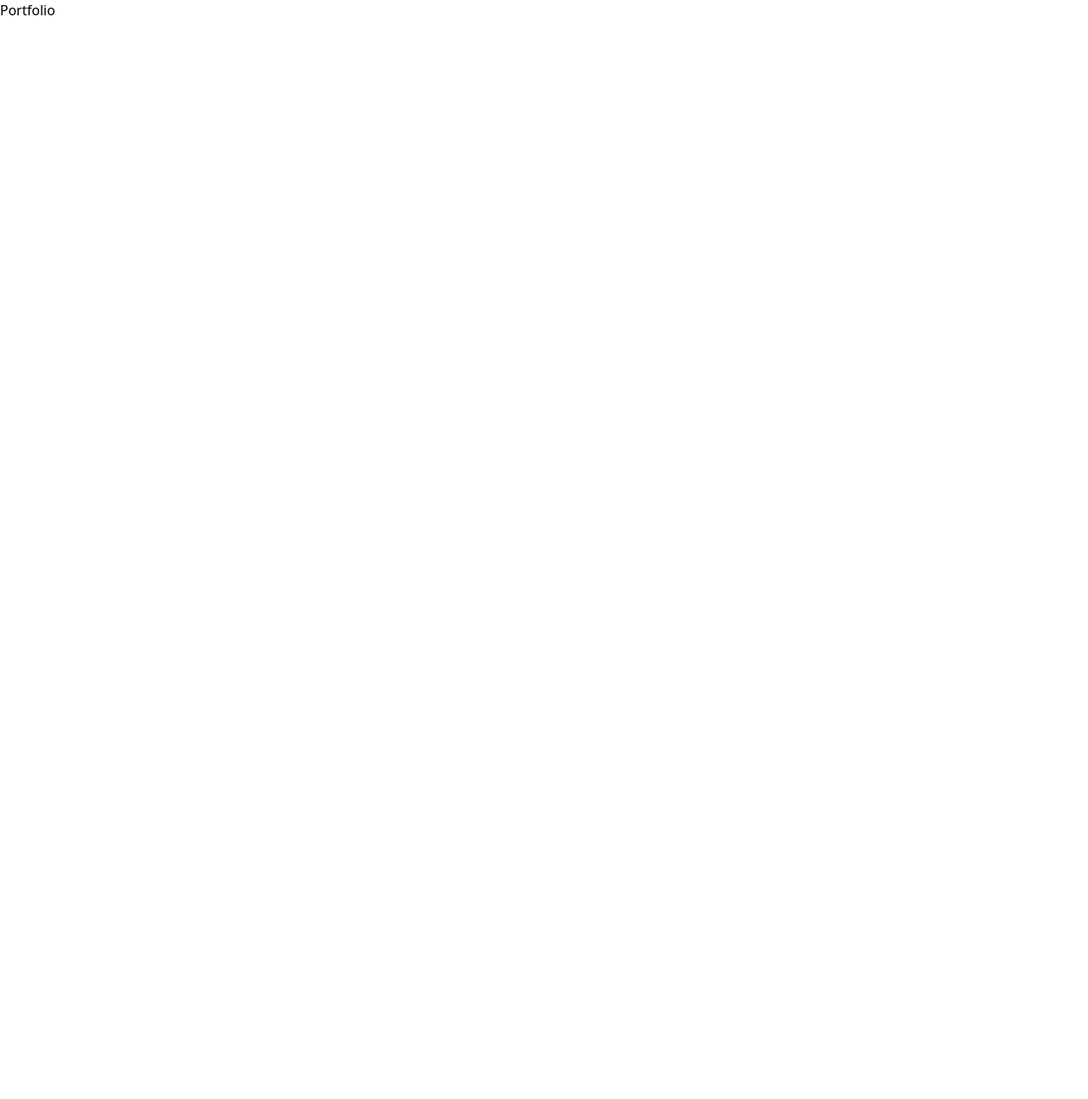
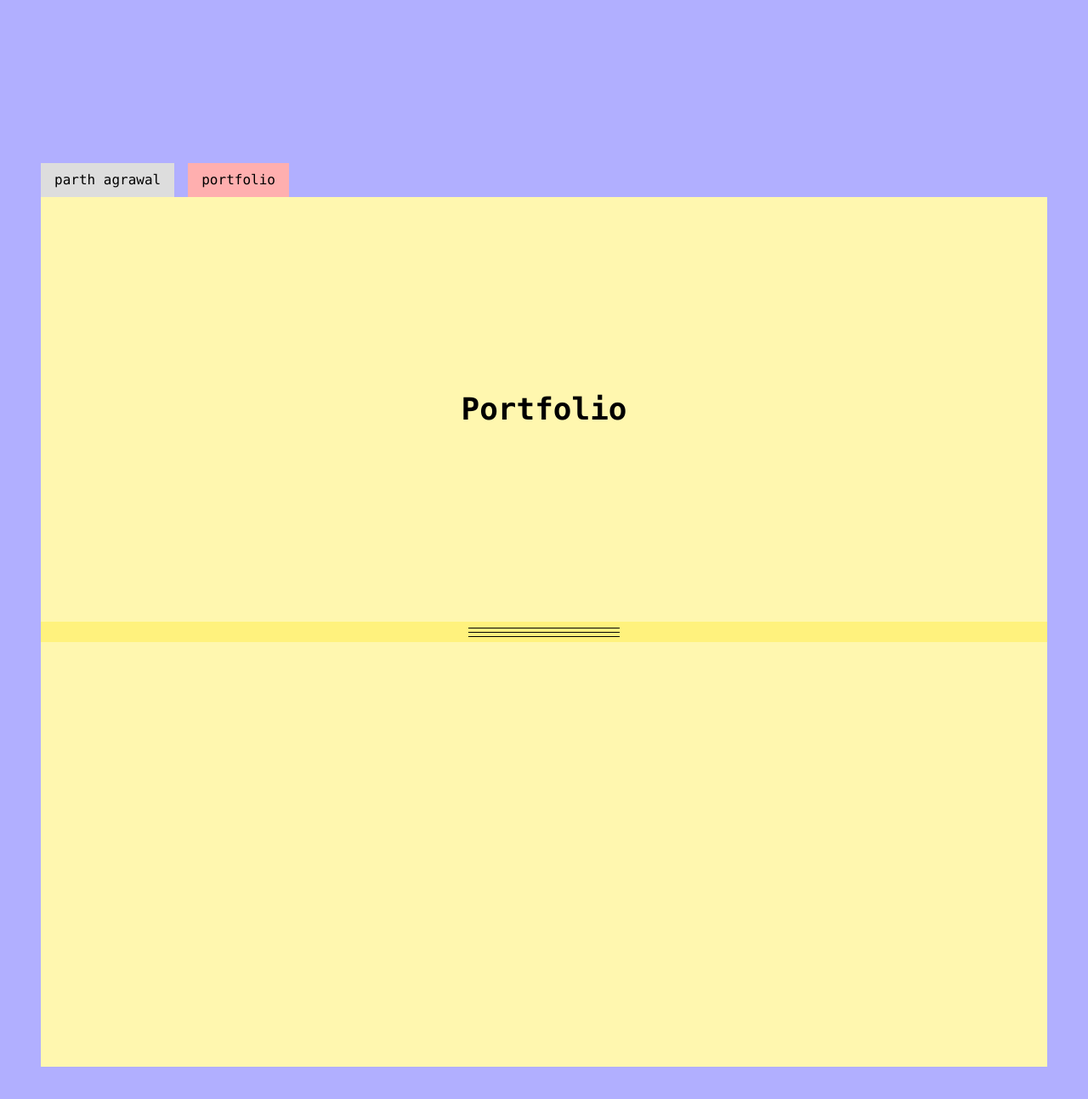
Before and after one commit to parth-agrawal/new-personal-site, a React (Vite) app: page /portfolio in a window 1280 px wide. Shown: the top 1294 px of the page at 85% size. Before the commit the page ends 800 px from the top, so only its background shows below. Built offline with nearby package versions, Linux system fonts and the light colour scheme.

Commit message:
create portfolio page

```diff
--- a/src/components/FullFolder.tsx
+++ b/src/components/FullFolder.tsx
@@ -26,7 +26,7 @@ export const FolderLayout = ({ children }: FolderLayoutProps) => {
         </div>
 
         <Divider />
-        <div className="flex justify-center items-center min-h-[500px] bg-[#FFF7AF] px-10">
+        <div className="flex justify-center items-center min-h-[500px] bg-[#FFF7AF] px-10 py-20">
           {subcontent}
         </div>
       </div>
--- a/src/components/Home.tsx
+++ b/src/components/Home.tsx
@@ -7,7 +7,7 @@ const pageContent = {
   subFaceContent: "I'm a sub folder",
 }
 
-const Subpage = () => {
+const HomeSubpage = () => {
   return <div className="flex flex-row gap-10">
     <div className="w-1/2">
       <img src="me-cropped.jpeg" className="" />
@@ -24,8 +24,8 @@ export const Home = () => {
     <>
       <div className="bg-[#B1AFFF]">
         <FolderLayout>
-          "Hi, I'm Parth. I build, write, and create."
-          <Subpage />
+          Hi, I'm Parth. I build, write, and create.
+          <HomeSubpage />
         </FolderLayout>
       </div>
     </>
--- a/src/components/Portfolio.tsx
+++ b/src/components/Portfolio.tsx
@@ -1,7 +1,28 @@
+import { FolderLayout } from "./FullFolder";
+
+const PortfolioSubpage = () => {
+  return (
+    <>
+
+    </>
+  )
+}
+
+const PortfolioEntry = () => {
+  return (
+    <div>
+      <img src="me-cropped.jpeg" h-10 w-10 />
+    </div>
+  )
+}
+
 export const Portfolio = () => {
   return (
-    <div>
-      <h1>Portfolio</h1>
+    <div className="bg-[#B1AFFF]">
+      <FolderLayout>
+        Portfolio
+        <PortfolioSubpage />
+      </FolderLayout>
     </div>
   );
 };
```
